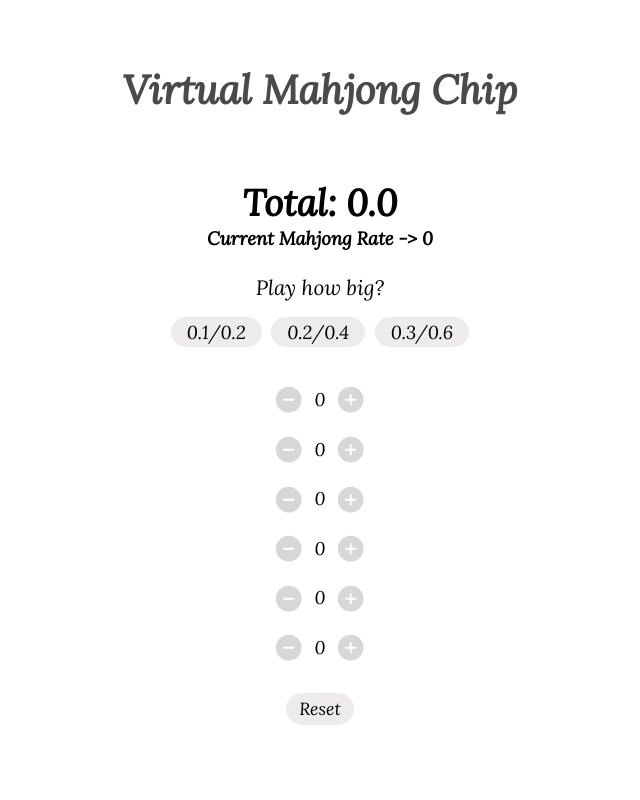
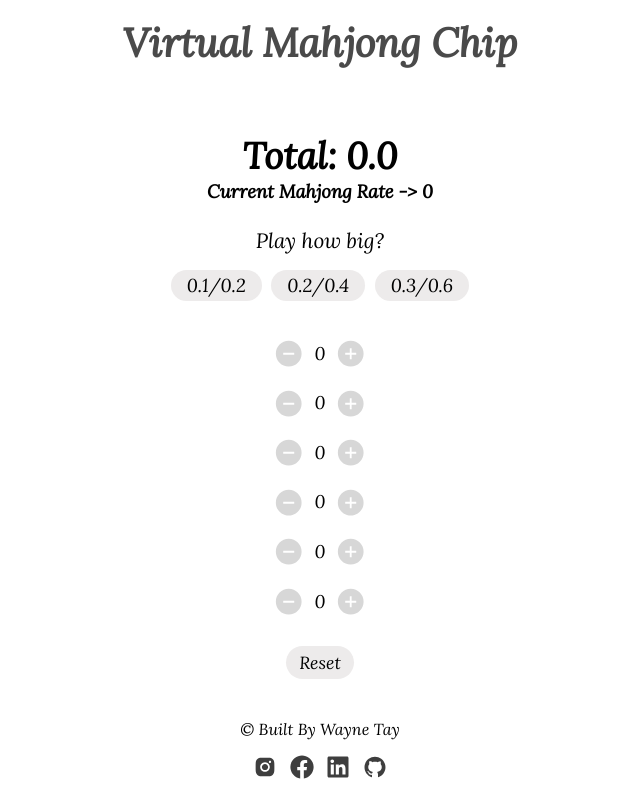
Before and after one commit to wayne-wh/Virtual-Mahjong-Chip, a React (Create React App) app: page / in a window 1280 px wide. Shown: the whole page, without its empty margins (320-960 px from the left). Built offline with nearby package versions, Linux system fonts and the light colour scheme.

Commit message:
added social media footers

```diff
--- a/src/Counter.js
+++ b/src/Counter.js
@@ -1,5 +1,6 @@
 import React, { Component } from "react";
-import { AiFillPlusCircle, AiFillMinusCircle } from "react-icons/ai";
+import { AiFillPlusCircle, AiFillMinusCircle, AiFillInstagram, AiOutlineGithub } from "react-icons/ai";
+import { FaFacebook, FaLinkedin } from "react-icons/fa";
 
 class Counter extends Component {
 
@@ -159,7 +160,25 @@ class Counter extends Component {
         <div className='reset-container'>
           <button onClick={this.reset} className='reset-button'>Reset</button>
         </div>
-
+        <div className='footer-container'>
+          <p>© Built By Wayne Tay</p>
+          <div className='footer'>
+            <div className='footer-logo-div'>
+              <a className='react-icon-btn button' href='https://www.instagram.com/wayne_twh96/'>
+                <AiFillInstagram size={24} className='footer-logo'/>
+              </a>
+              <a className='react-icon-btn button' href='https://www.facebook.com/wayne.tay.904/'>
+                <FaFacebook size={24} className='footer-logo'/>
+              </a>
+              <a className='react-icon-btn button' href='https://www.linkedin.com/in/wayne-tay-62857a72/'>
+                <FaLinkedin size={24} className='footer-logo'/>
+              </a>
+              <a className='react-icon-btn button' href='https://github.com/wayne-wh'>
+                <AiOutlineGithub size={24} className='footer-logo'/>
+              </a>
+            </div>
+          </div>
+        </div>
       </div>
     )
   }
--- a/src/index.css
+++ b/src/index.css
@@ -13,7 +13,7 @@ body {
   justify-content: center;
   height: 100vh;
   width: 100%;
-  background-color: white;
+  background-color: rgb(255, 255, 255);
 }
 
 .main-container {
@@ -96,3 +96,20 @@ body {
   padding: 0.3rem 0.8rem 0.3rem 0.8rem;
   font-size: 110%;
 }
+
+.footer-container {
+  display: flex;
+  flex-direction: column;
+  align-items: center;
+  margin-top: 1.8rem;
+}
+
+.footer {
+  margin-top: 1rem;
+}
+
+.react-icon-btn {
+  margin-left: 0.4rem;
+  margin-right: 0.4rem;
+  color: rgb(62, 62, 62);
+}
```
